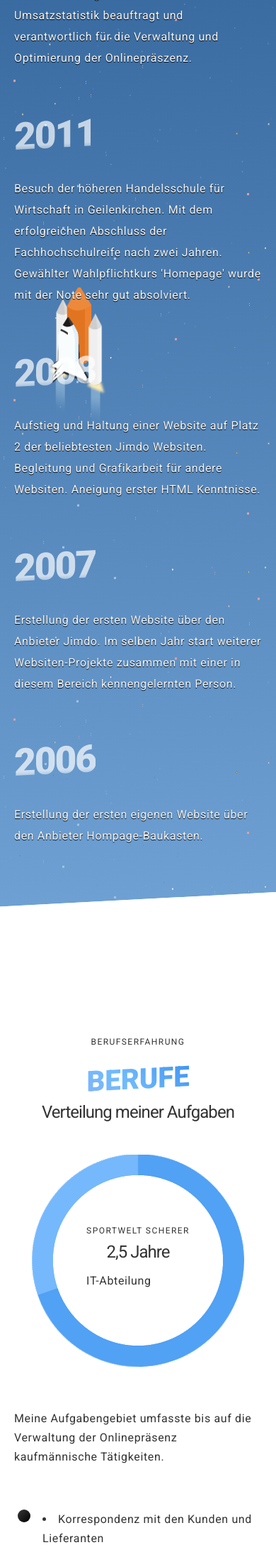
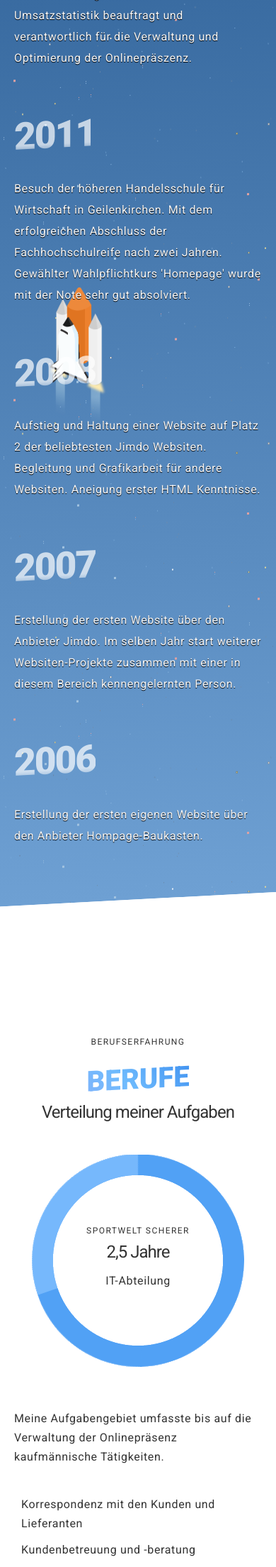
Before and after one commit to joojey/website, a PHP site: page / in a window 390 px wide. Shown: the part 3282-5490 px from the top of the page at 71% size. Run offline with PHP 8.4, Linux system fonts and the light colour scheme.

Commit message:
don't display list-style-type on small devices and some adjustments

```diff
--- a/css/custom.css
+++ b/css/custom.css
@@ -1,5 +1,4 @@
 @import url('https://fonts.googleapis.com/css?family=Roboto:400,900&display=swap');
-@import url('https://fonts.googleapis.com/css?family=Heebo:500,900&display=swap');
 
 .col-lg-6, .col-sm-4, .col-sm-3, .col-lg-4, .col-md-2, .col-md-10, .col-md-3, .col-md-9, .col-md-8, .col-md-6, .col-md-12 {
   display: inline;
@@ -79,13 +78,13 @@ li {
   font-family: 'roboto';
   color: #333;
   margin: 60px 0;
-  padding-left: 40px;
+  padding-left: 30px;
 }
 
 li:before {
   content: ' ';
-    height: 18px;
-    width: 18px;
+  height: 19px;
+  width: 19px;
   /* Permalink - use to edit and share this gradient: https://colorzilla.com/gradient-editor/#383838+0,000000+100 */
   background: rgb(56,56,56); /* Old browsers */
   background: -moz-linear-gradient(-45deg, rgba(56,56,56,1) 0%, rgba(0,0,0,1) 100%); /* FF3.6-15 */
@@ -95,8 +94,19 @@ li:before {
   display: inline-block;
   position: absolute;
   border-radius: 50%;
-    left: 20px;
+  left: 0px;
+  margin-top: 3px;
   z-index: 400;
+}
+
+@media (max-width: 770px) {
+  ul, li {
+    padding: 0;
+  }
+
+  li:before, ul:before {
+    display: none;
+  }
 }
 
 
@@ -866,6 +871,15 @@ background: #fff;
       z-index: 99;
     }
 
+    #workexperience li {
+      margin: 10px;
+      padding-left: 0px;
+    }
+
+    #workexperience p {
+      padding-bottom: 20px;
+    }
+
     .work-triangle-above {
       margin-top: -300px;
       width: 100%;
@@ -935,6 +949,7 @@ padding-top: 0em;
       width: 100%;
       position: relative;
       margin: 45px 0 45px 0;
+            text-align: center;
     }
 
     .fuck {
--- a/index.html
+++ b/index.html
@@ -144,6 +144,7 @@
 					<h2 class="text-center">Mein Leben in wichtigen Schritten.</h2>
 
 					<div class="row star-text-row">
+
 						<div class="col-md-2">
 							<h2 class="years">2019</h2>
 						</div>
@@ -166,7 +167,7 @@
 							<p>Seit dem Q4 2016 arbeite ich als kaufmännischer Mitarbeiter in der IT-Abteilung von Sportwelt Scherer in Übach-Palenberg. Neben meinen Tätigkeiten konnte ich in dieser Zeit weitere Aufgaben umsetzen:<br><br>
 								- Mitarbeit bei der Umsetzung der neuen Datenschutz-Grundverordnung. Erstellung eines Datenschutzkonzeptes und des Verzeichnisses von Verarbeitungstätigkeiten.<br>
 								- Optimierung der Kassiervorgänge über das plentymarkets POS-Modul.<br>
-									- Optimierung der Versandabwicklung über die Schnittstelle AX4.<br>
+								- Optimierung der Versandabwicklung über die Schnittstelle Intraship.<br>
 								- Erstellung eines Mitarbeiterbeurteilungs-Systems.<br><br>
 								Weitere Informationen zu meinem aktuellen Job im <a class="" href="../documents/reference.pdf#zoom=150">Zwischenzeugnis</a>.</p>
 							</div>
@@ -252,29 +253,31 @@
 		<!-- BERUFSERFAHRUNG -->
 
 		<section id="workexperience">
-			<div class="container text-center" id="jobs" style="z-index:99;">
-				<div class="row">
+			<div class="container" id="jobs">
+				<div class="row text-center">
 					<div class="col-12">
-						<div class=""><h3>Berufserfahrung</h3></div>
+						<h3>Berufserfahrung</h3>
 						<h1 class="title">Berufe</h1>
 						<h2 class="">Verteilung meiner Aufgaben</h2>
+					</div>
+				</div>
 
-						<div class="row text-left">
+						<div class="row">
 							<div class="col-md-6">
 								<div class="workplace">
 									<div class="workplace-text">
 										<div class=""><h3>Sportwelt Scherer</h3></div>
-									<h2 class="">2,5 Jahre</h2>
+										<h2>2,5 Jahre</h2>
 										<p>IT-Abteilung</p>
 									</div>
 								</div>
 								<p>Meine Aufgabengebiet umfasste bis auf die Verwaltung der Onlinepräsenz kaufmännische Tätigkeiten.</p>
+								<ul>
 									<li>Korrespondenz mit den Kunden und Lieferanten</li>
 									<li>Kundenbetreuung und -beratung</li>
 									<li>Erstellung individueller Angebote u.a. für Zaunanlagen</li>
-
+							</ul>
 							</div>
-
 
 							<div class="col-md-6">
 								<div class="workplace">
@@ -284,18 +287,17 @@
 										<p>Ausbildung</p>
 									</div>
 								</div>
-
 								<p>Meine Aufgabengebiet umfasste bis auf die Verwaltung der Onlinepräsenz kaufmännische Tätigkeiten.</p>
+								<ul>
 									<li>Korrespondenz mit den Kunden und Lieferanten</li>
 									<li>Kundenbetreuung und -beratung</li>
 									<li>Erstellung individueller Angebote u.a. für Zaunanlagen</li>
+							</ul>
 							</div>
 						</div>
 
 						<div class="row">
 							<img class="office" src="img/work.png"></img>
-					</div>
-					</div>
 						</div>
 			</div>
 
@@ -313,110 +315,72 @@
 			<!--	<div class="code-text"><p>&lt;div class="code-snippet"&gt;&lt;/div&gt;<br>&lt;div class="code-snippet"&gt;sed diam nonumy eirmod tempor&lt;/div&gt;<br>&lt;div class="code-snippet"&gt;ut laborat, sed diam voluptua.&lt;/div&gt;<br> &lt;div class="code-snippet"&gt;At vero eostolores et ea rebum. St&lt;/div&gt;</p></div>
 			<div class="code-text-2nd"><p>&lt;div class="code-snippet"&gt;&lt;/div&gt;<br>&lt;div class="code-snippet"&gt;sed diam nonumy eirmod tempor&lt;/div&gt;<br>&lt;div class="code-snippet"&gt;ut laborat, sed diam voluptua.&lt;/div&gt;<br> &lt;div class="code-snippet"&gt;At vero eostolores et ea rebum. St&lt;/div&gt;<br> &lt;div class="code-snippet"&gt;At vero eostolores et ea rebum. St&lt;/div&gt;<br> &lt;div class="code-snippet"&gt;At vero eostolores et ea rebum. St&lt;/div&gt;</p></div>
 		-->
-			<div class="container text-center">
-				<div class="row">
+		<div class="container">
+			<div class="row text-center">
 					<div class="col-12">
-
-						<div class="skills">
-							<div class=""><h3>Know-how</h3></div>
+						<h3>Know-how</h3>
 						<h1 class="title">Kenntnisse</h1>
 						<h2 class="">Womit ich Erfahrung gesammelt habe.</h2>
-
-								<div class="row">
-									<div class="col-md-1">
-										<div class="points points-long"><div class="line"></div></div>
-									</div>
-									<div class="col-md-11 text-left">
-										<h4>Auszeichnungs- & Stylesheetsprachen</h4>
-										<h3 class="skills-script">HTML&nbsp;&nbsp;&#124;&nbsp;&nbsp;CSS&nbsp;&nbsp;&#124;&nbsp;&nbsp;Bootstrap</h3>
-										<p>Als Jimdo als neuer Anbieter von Baukastensystemen für Websiten veröffentlicht wurde, war dies der Startschuss der Zeit meiner intensiven Beschäftigung von Erstellung und Führen von Websiten. Mit immer anderen kreativen Ideen, kam der Wunsch nach mehr Individualität, sodass ich zunächst HTML kennenlernte. Später erstellte ich erste komplett eigene Websiten mit HTML und CSS. Diese Kenntnisse konnte ich dann im Wahlkurs 'Homepage' an einer höheren Handelsschule erweitern. In meiner darauffolgenden Berufsausbildung konnte ich die Website meines Ausbildungsbetriebes verwalten und optimieren. Sodass ich ersten direkten Kontakt mit einer Website eines Unternehmens kennenlernte. Mit der Erstellung der Tauschbörse, habe ich meine Kenntnisse in HTML und CSS dann sehr vertiefen können.</p>
-
 					</div>
 			</div>
 
 						<div class="row">
-									<div class="col-md-1">
-										<div class="points"><div class="line"></div></div>
-									</div>
-									<div class="col-md-11 text-left">
+							<div class="col-12 text-left">
+								<ul>
+									<li>
+										<h4>Auszeichnungs- & Stylesheetsprachen</h4>
+										<h3 class="skills-script">HTML&nbsp;&nbsp;&#124;&nbsp;&nbsp;CSS&nbsp;&nbsp;&#124;&nbsp;&nbsp;Bootstrap</h3>
+										<p>Als Jimdo als neuer Anbieter von Baukastensystemen für Websiten veröffentlicht wurde, war dies der Startschuss der Zeit meiner intensiven Beschäftigung von Erstellung und Führen von Websiten. Mit immer anderen kreativen Ideen, kam der Wunsch nach mehr Individualität, sodass ich zunächst HTML kennenlernte. Später erstellte ich erste komplett eigene Websiten mit HTML und CSS. Diese Kenntnisse konnte ich dann im Wahlkurs 'Homepage' an einer höheren Handelsschule erweitern. In meiner darauffolgenden Berufsausbildung konnte ich die Website meines Ausbildungsbetriebes verwalten und optimieren. Sodass ich ersten direkten Kontakt mit einer Website eines Unternehmens kennenlernte. Mit der Erstellung der Tauschbörse, habe ich meine Kenntnisse in HTML und CSS dann sehr vertiefen können.</p>
+									</li>
+									<li>
 										<h4>Scriptsprachen</h4>
 										<h3 class="skills-script">Javascript&nbsp;&nbsp;&#124;&nbsp;&nbsp;jQuery&nbsp;&nbsp;&#124;&nbsp;&nbsp;Ruby on Rails</h3>
 										<p>Die Erlernung und Einsatz von Javascript konnte ich in der Zeit der Erstellung der Tauschbörse erlangen. Des Weiteren kam Ruby on Rails zum Einsatz.</p>
+									</li>
+									<li>
+										<h4>Programmiersprachen</h4>
+										<h3 class="skills-script">Java</h3>
+										<p>Seit diesem Jahr lerne ich als meine erste Programmiersprache Java.</p>
+									</li>
+								</ul>
 							</div>
 						</div>
 
-								<div class="row">
-									<div class="col-md-1">
-										<div class="points"><div class="line"></div></div>
-									</div>
-									<div class="col-md-11 text-left">
-										<h4>Programmiersprachen</h4>
-										<h3 class="skills-script">Java</h3>
-										<p>Seit diesem Jahr lerne ich als meine erste Programmiersprache Java.</p>
-									</div>
 		</div>
 
-
-							<!--	<img src="" class="">-->
-						</div>
-					</div>
-				</div>
-			</div>
 
 
 		<section id="skill-diagramm">
 
 			<div class="triangle-skills"></div>
-					<div class="container text-center">
+			<div class="container">
 				<div class="row">
-							<div class="col-12">
-
-								<div class="row">
-									<div class="col-md-1">
-										<div class="points"><div class="line"></div></div>
-									</div>
-									<div class="col-md-11 text-left">
+					<div class="col-12 text-left">
+						<ul>
+							<li>
 								<h4>ERP-System</h4>
 								<h3 class="skills-program">Plentymarkets</h3>
 								<p>Bei meiner aktuellen Arbeitsstelle wird plentymarkets Bereichsübergreifend eingesetzt. Als Mitarbeiter in der IT-Abteilung bin ich für die Verwaltung des Systemes zuständig. Beispielsweise Erstekke ich Merkmale, Attribute und Facetten für Artikeldaten und Webshopfilter.</p>
-									</div>
-								</div>
-
-								<div class="row">
-									<div class="col-md-1">
-										<div class="points"><div class="line"></div></div>
-									</div>
-									<div class="col-md-11 text-left">
+							</li>
+							<li>
 								<h4>Textverarbeitungs- & Tabellenkalkulations<div class="break-mobile">-<br></div>programme</h4>
 								<h3 class="skills-program">Microsoft Word & Excel&nbsp;&nbsp;&#124;&nbsp;&nbsp;OpenOffice Writer & Calc</h3>
 								<p>Vertieft wurden meine Microsoft Word und Excel Kenntnisse in den Fächern der höheren Handelsschule und in der Berufsschule meiner Ausbildung zum Bürokaufmann. Für den Import und Export von CSV-Daten verwende ich oft OpenOffice Calc.</p>
-									</div>
-								</div>
-
-								<div class="row">
-									<div class="col-md-1">
-										<div class="points"><div class="line"></div></div>
-									</div>
-									<div class="col-md-11 text-left">
+							</li>
+							<li>
 								<h4>Bildbearbeitungs<div class="break-mobile">-<br></div>programme</h4>
 								<h3 class="skills-program">Paint.net&nbsp;&nbsp;&#124;&nbsp;&nbsp;Inkscape&nbsp;&nbsp;&#124;&nbsp;&nbsp;Photoshop</h3>
 								<p>Schon bei meinen ersten Websiten startete ich mit der Bearbeitung von Grafiken und der Erstellung von Gifs. Vor der Einführung des Abosystems von Adobe arbeitete ich wiederkehrend mit Photoshop. Bei der Grafikbearbeitung war jedoch bis heute mein ständiger Begleiter Paint.NET. Für meine SVG-Dateien arbeite ich mit Inkscape.</p>
-									</div>
-								</div>
-
-								<div class="row">
-									<div class="col-md-1">
-										<div class="points-last"><div class="line"></div></div>
-									</div>
-									<div class="col-md-11 text-left">
+							</li>
+							<li>
 								<h4>Sonstige</h4>
 								<h3 class="skills-program">Microsoft PowerPoint&nbsp;&nbsp;&#124;&nbsp;&nbsp;Microsoft Access&nbsp;&nbsp;&#124;&nbsp;&nbsp;10-Finger-Schreibsystem</h3>
 								<p>In den Fächern Informationswirtschaft und Datenverarbeitung an meiner höheren Handelsschule konnte ich zudem mit Microsoft PowerPoint und Access arbeiten und das 10-Finger-Schreibsystem erlernen.</p>
-									</div>
+							</li>
+						</ul>
+						<img src="img/skills.png" class=""></img>
 						</div>
 
-								<img src="img/skills.png" class=""></img>
-							</div>
 				</div>
 			</div>
 		</section>
@@ -476,7 +440,6 @@
 					</div>
 				</div>
 			</div>
-
 		</section>
 
 		<div class="triangle-above">
@@ -516,7 +479,6 @@
 				</div>
 			</div>
 		</section>
-
 
 		<!-- KONTAKT -->
 		<section id="contact">
@@ -561,18 +523,10 @@
 				</div>
 			</section>
 
-
-
-
-
 			<!-- TRIANGLE -->
 			<div class="triangle-section">
 				<div class="triangle-footer"></div>
 			</div>
-
-
-
-
 
 			<!-- FOOTER -->
 			<footer>
```
Also changed, not shown: other parts of css/custom.css (+16 -48 lines). Lines whose indentation alone changed are shown as unchanged.
